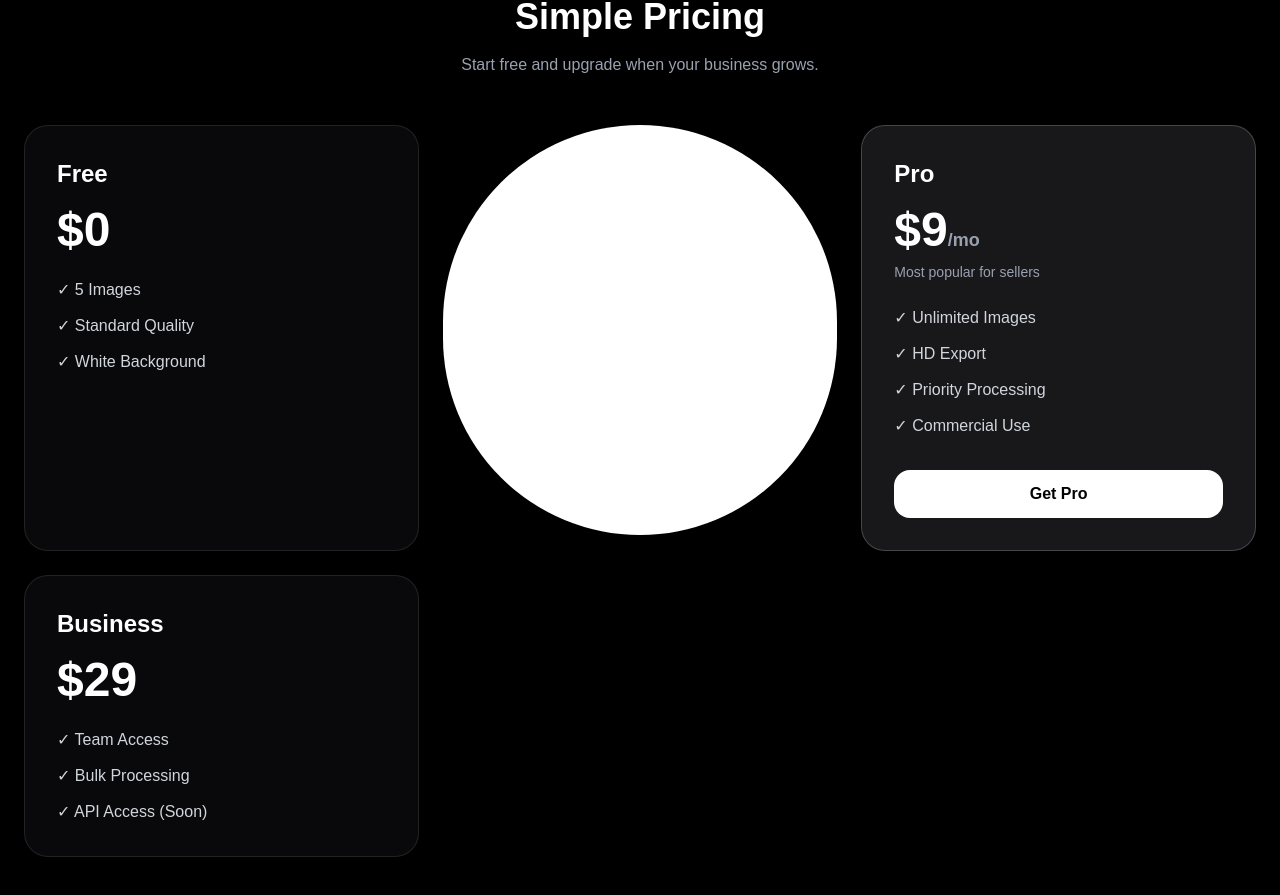
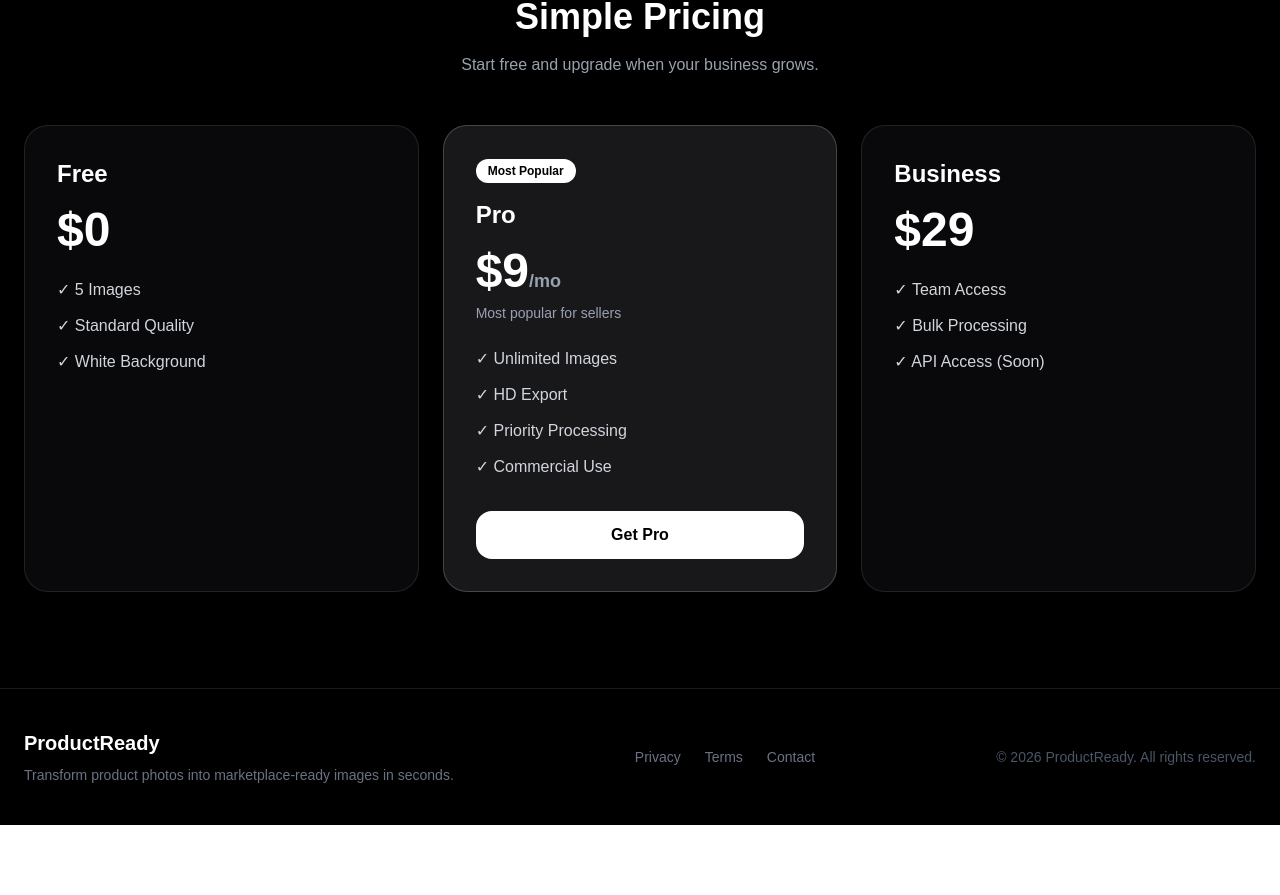
Before and after one commit to myaprak48/productready, a Next.js app: page / in a window 1280 px wide. Shown: the part 3319-4214 px from the top of the page. After the commit the page ends 4144 px from the top, so only its background shows below. Built offline with nearby package versions, Linux system fonts and the light colour scheme.

Commit message:
fix-pricing-card

```diff
--- a/app/page.tsx
+++ b/app/page.tsx
@@ -413,11 +413,15 @@ Product Images in Seconds
         <li>✓ White Background</li>
       </ul>
     </div>
-<div className="inline-flex mb-4 rounded-full bg-white text-black px-3 py-1 text-xs font-semibold">
-  Most Popular
-</div>
-    <div className="rounded-3xl border border-white/20 bg-zinc-900 p-8">
-      <h3 className="text-2xl font-bold mb-4">Pro</h3>
+
+ <div className="rounded-3xl border border-white/20 bg-zinc-900 p-8">
+
+  <div className="inline-flex mb-4 rounded-full bg-white text-black px-3 py-1 text-xs font-semibold">
+    Most Popular
+  </div>
+
+  <h3 className="text-2xl font-bold mb-4">Pro</h3>
+
       <p className="text-5xl font-bold mb-2">$9<span className="text-lg text-gray-400">/mo</span></p>
 <p className="text-sm text-gray-400 mb-6">Most popular for sellers</p>
 
```
